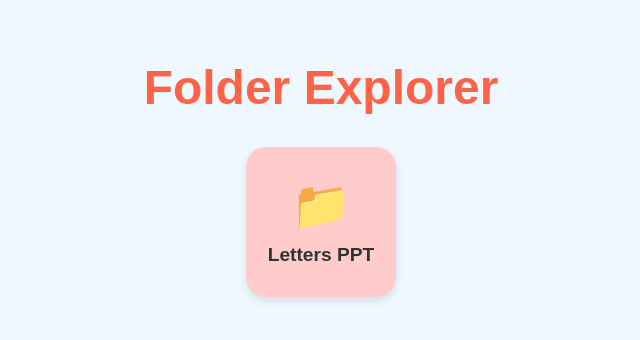
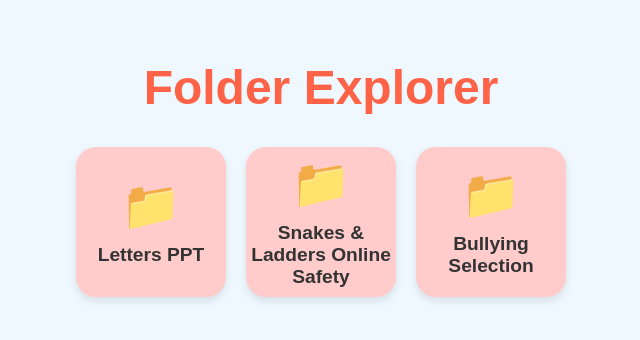
Before and after one commit to Species84720/teachingResources, a plain HTML site: page folderExplorer.html in a window 1280 px wide. Shown: the whole page, without its empty margins (319-959 px from the left). Drawn offline with Linux system fonts and the light colour scheme.

Commit message:
Update folderExplorer.html

```diff
--- a/folderExplorer.html
+++ b/folderExplorer.html
@@ -70,7 +70,9 @@
   <script>
     // List of folders and paths relative to the repository root
     const folders = [
-      { name: "Letters PPT", path: "katrinaLetterPPT/index.html" }
+      { name: "Letters PPT", path: "katrinaLetterPPT/index.html" },
+      { name: "Snakes & Ladders Online Safety", path: "S&L_OnlineSafety/index.html" },
+      { name: "Bullying Selection", path: "bullyingSelection/bullying.html" }
     ];
 
     // Get the folder container
```
